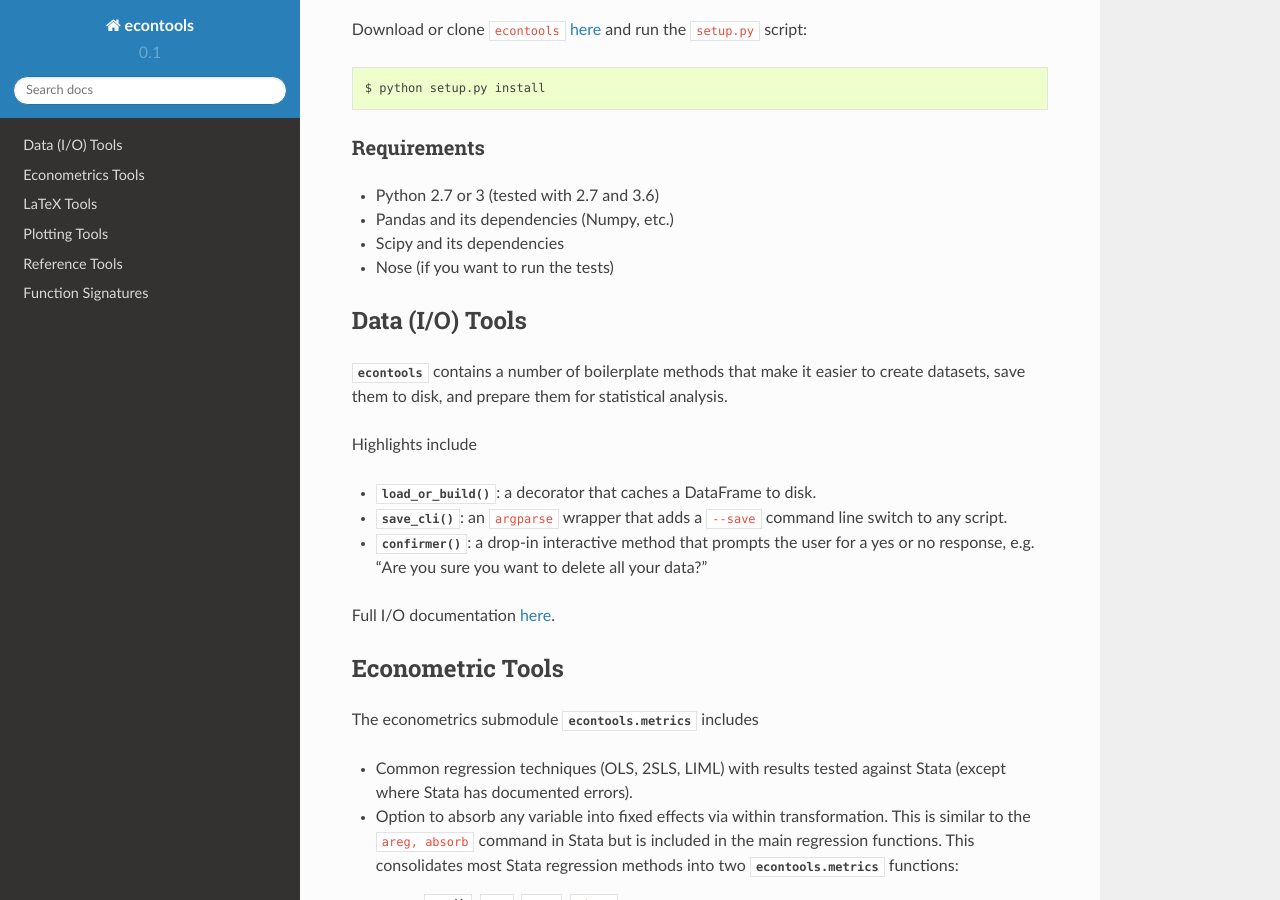
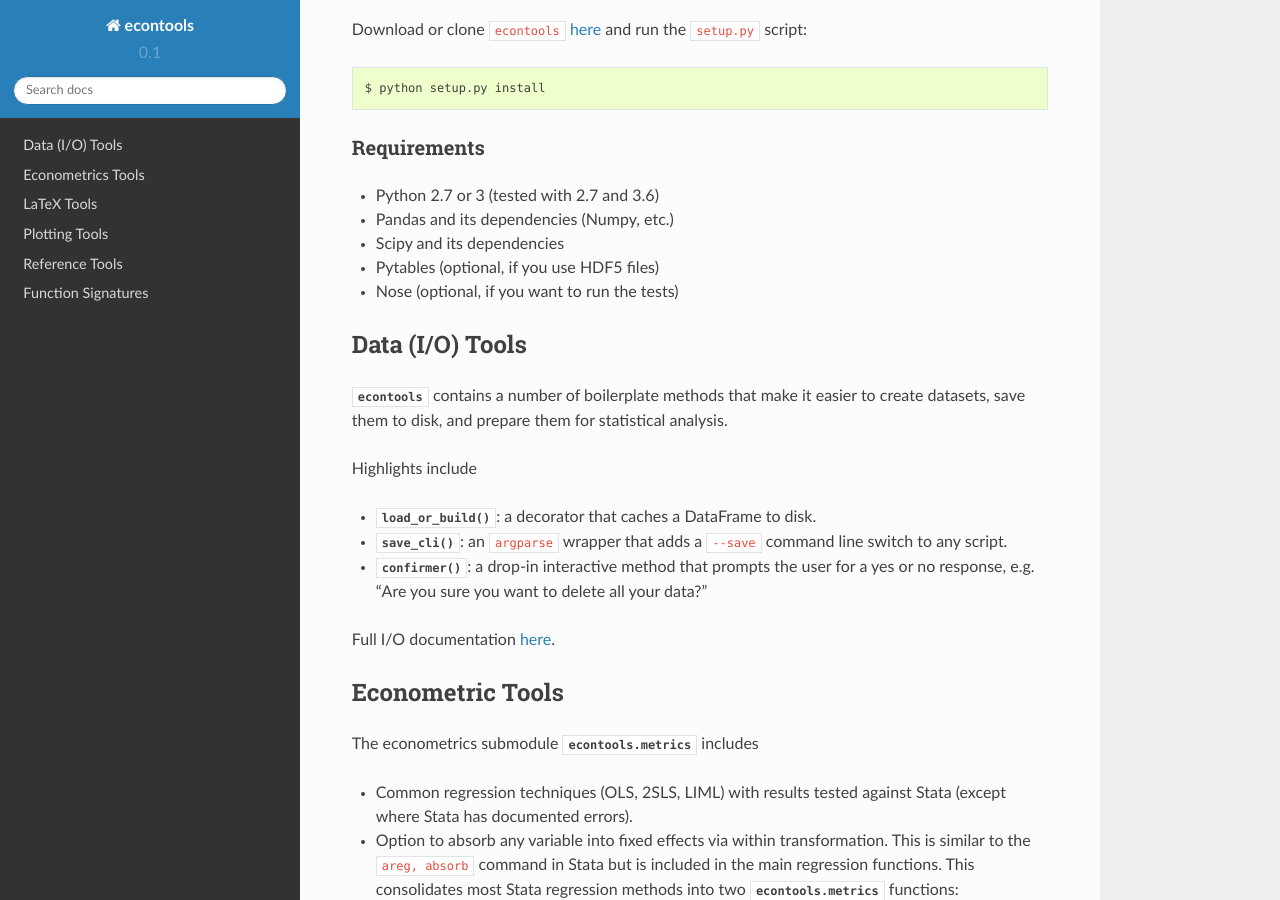
Before and after one commit to dmsul/econtools, a Sphinx documentation site: the page built from doc/source/index.rst, in a window 1280 px wide and 900 px high, scrolled down 439 px. Built offline with Sphinx 7.4.7 and the Read the Docs theme 2.0.0, drawn with Linux system fonts in a browser that asks for light colours.

Commit message:
Fix test for HDF5 (and docs)

```diff
--- a/doc/source/index.rst
+++ b/doc/source/index.rst
@@ -36,7 +36,8 @@
 * Python 2.7 or 3 (tested with 2.7 and 3.6)
 * Pandas and its dependencies (Numpy, etc.)
 * Scipy and its dependencies
-* Nose (if you want to run the tests)
+* Pytables (optional, if you use HDF5 files)
+* Nose (optional, if you want to run the tests)
 
 
 Data (I/O) Tools
```
Also changed, not shown: 1 other file.
